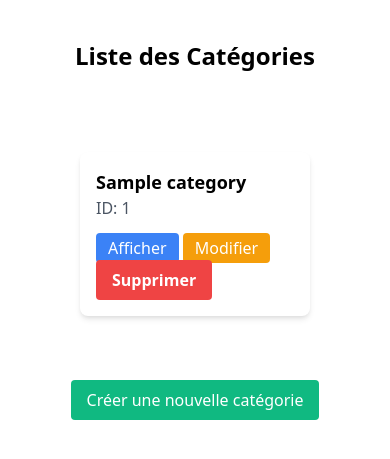
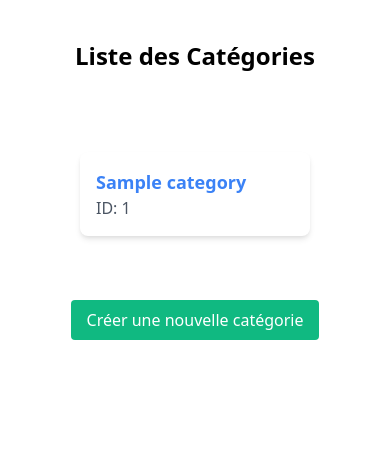
Before and after one commit to CestPasFo/Brief_Reminders, a Symfony app: template templates/category/index.html.twig in a window 390 px wide. Shown: the part 92-551 px from the top of the page. Run offline with Twig, Linux system fonts and the light colour scheme; the template is opened without the code that fills it: most values are stand-ins (such as "Sample title", 1, 10 or a date in 2020); some libraries are stand-ins or nearby versions.

Commit message:
Feat: Sensibilisation de la page d'accueil category

```diff
--- a/templates/category/index.html.twig
+++ b/templates/category/index.html.twig
@@ -24,9 +24,16 @@
 <div class="grid grid-cols-1 sm:grid-cols-2 lg:grid-cols-3 gap-4 p-16 px-20">
     {% for category in categories %}
         <div class="bg-white shadow-md rounded-lg p-4">
-            <h2 class="text-lg font-semibold">{{ category.name }}</h2>
+            <!-- Lien cliquable pour le nom de la catégorie -->
+            <h2 class="text-lg font-semibold">
+                <a href="{{ path('app_category_show', {'id': category.id}) }}" class="text-blue-500 hover:underline md:text-black">
+                    {{ category.name }}
+                </a>
+            </h2>
+            <!-- Afficher l'ID uniquement sur mobile -->
             <p class="text-gray-600">ID: {{ category.id }}</p>
-            <div class="mt-4">
+            <!-- Actions visibles uniquement sur les écrans plus grands -->
+            <div class="mt-4 hidden md:block">
                 <a href="{{ path('app_category_show', {'id': category.id}) }}" class="bg-blue-500 text-white px-3 py-1 rounded hover:bg-blue-600">Afficher</a>
                 <a href="{{ path('app_category_edit', {'id': category.id}) }}" class="bg-yellow-500 text-white px-3 py-1 rounded hover:bg-yellow-600">Modifier</a>
                 {{ include('category/_delete_form.html.twig') }}
```
